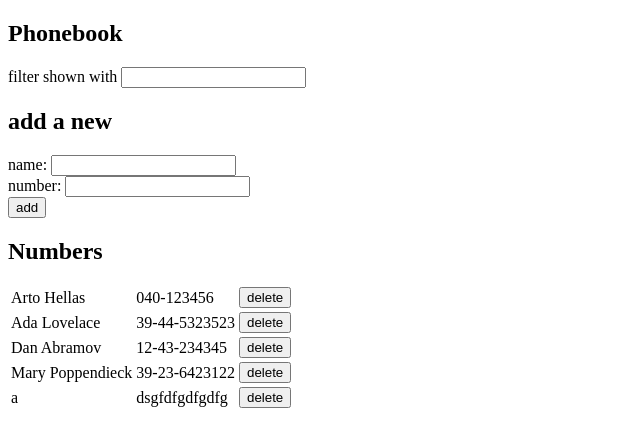
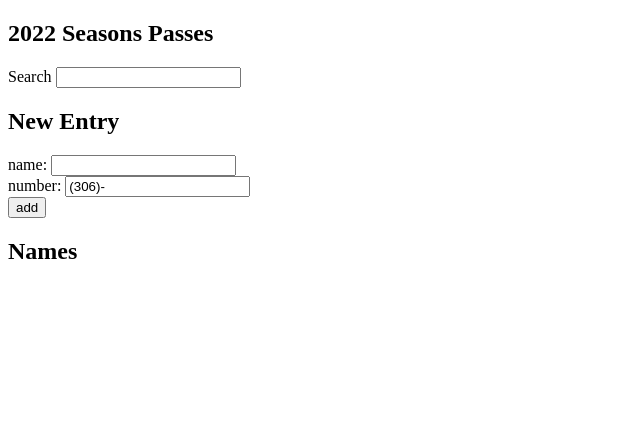
Before and after one commit to Jonah-Hansen/Pool-passes-2022, a React (Create React App) app: page / in a window 1280 px wide. Shown: the top 446 px of the page, without its empty margins (0-640 px from the left). Built offline with nearby package versions, Linux system fonts and the light colour scheme; data requests are answered from the project's data file.

Commit message:
edited app

```diff
--- a/db.json
+++ b/db.json
@@ -1,29 +1,3 @@
 {
-  "persons": [
-    {
-      "name": "Arto Hellas",
-      "number": "040-123456",
-      "id": 1
-    },
-    {
-      "name": "Ada Lovelace",
-      "number": "39-44-5323523",
-      "id": 2
-    },
-    {
-      "name": "Dan Abramov",
-      "number": "12-43-234345",
-      "id": 3
-    },
-    {
-      "name": "Mary Poppendieck",
-      "number": "39-23-6423122",
-      "id": 4
-    },
-    {
-      "name": "a",
-      "number": "dsgfdfgdfgdfg",
-      "id": 5
-    }
-  ]
+  "persons": []
 }
--- a/src/App.js
+++ b/src/App.js
@@ -13,7 +13,7 @@ const App = () => {
 
   // pieces of state for use with the input fields
   const [newName, setNewName] = useState('')
-  const [newNumber, setNewNumber] = useState('')
+  const [newNumber, setNewNumber] = useState('(306)-')
   const [filter, setFilter] = useState('')
 
   //piece of state for notification info
@@ -46,7 +46,7 @@ const App = () => {
           .then(returnedPerson => {
             setPersons(persons.map(person => person.id !== dupe[0].id ? person : returnedPerson))
             setNewName('')
-            setNewNumber('')
+            setNewNumber('(306)-')
             setNotification({message: `modified number for ${returnedPerson.name}`, type: 'success'})
           setTimeout(() => {
             setNotification({message: null, type: null})
@@ -67,7 +67,7 @@ const App = () => {
         .then(returnedPerson => {
           setPersons(persons.concat(returnedPerson))
           setNewName('')
-          setNewNumber('')
+          setNewNumber('(306)-')
           setNotification({message: `added ${returnedPerson.name}`, type: 'success'})
           setTimeout(() => {
             setNotification({message: null, type: null})
@@ -104,12 +104,12 @@ const App = () => {
 
   return (
     <div>
-      <h2>Phonebook</h2>
+      <h2>2022 Seasons Passes</h2>
       <Notification message={notification.message} type={notification.type} />
-      <Input label='filter shown with ' state={states.filter} handler={handlers.handleFilter} />
-      <h2>add a new</h2>
+      <Input label='Search ' state={states.filter} handler={handlers.handleFilter} />
+      <h2>New Entry</h2>
       <NewContactsForm handlers={handlers} states={states}/>
-      <h2>Numbers</h2>
+      <h2>Names</h2>
       <ContactsTable persons={persons} filter={filter} deleteHandler={deleteHandler} />
     </div>
   )
```
